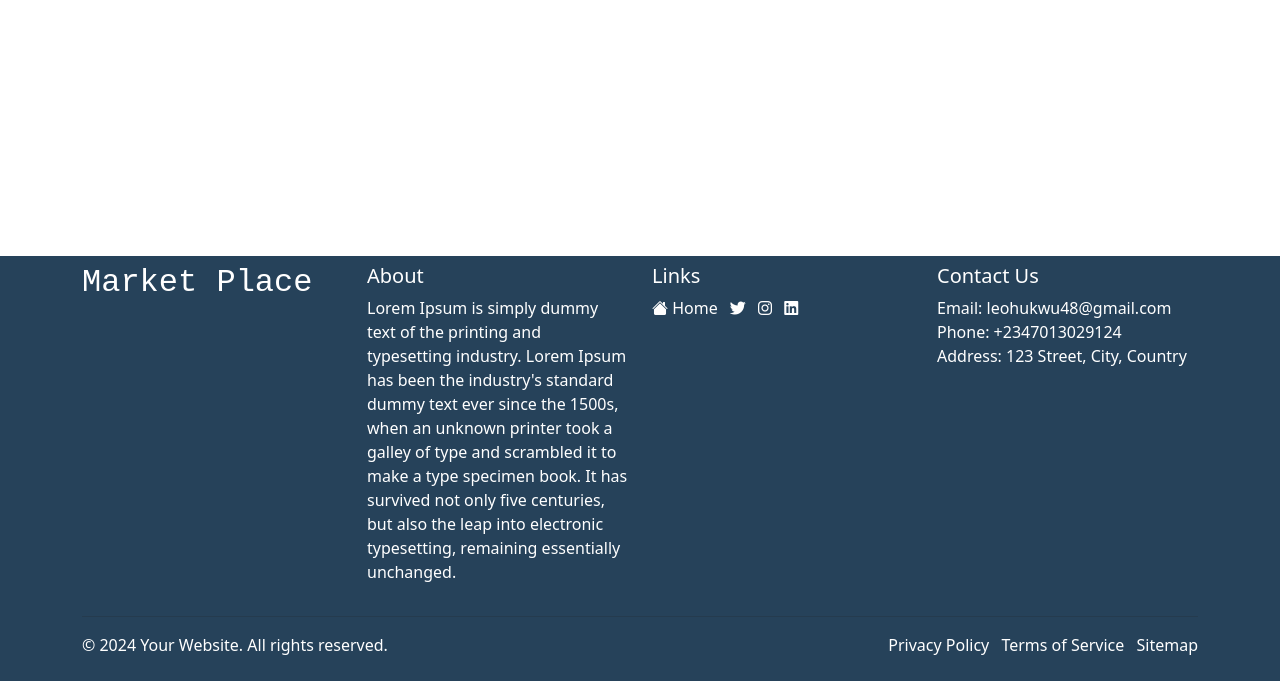
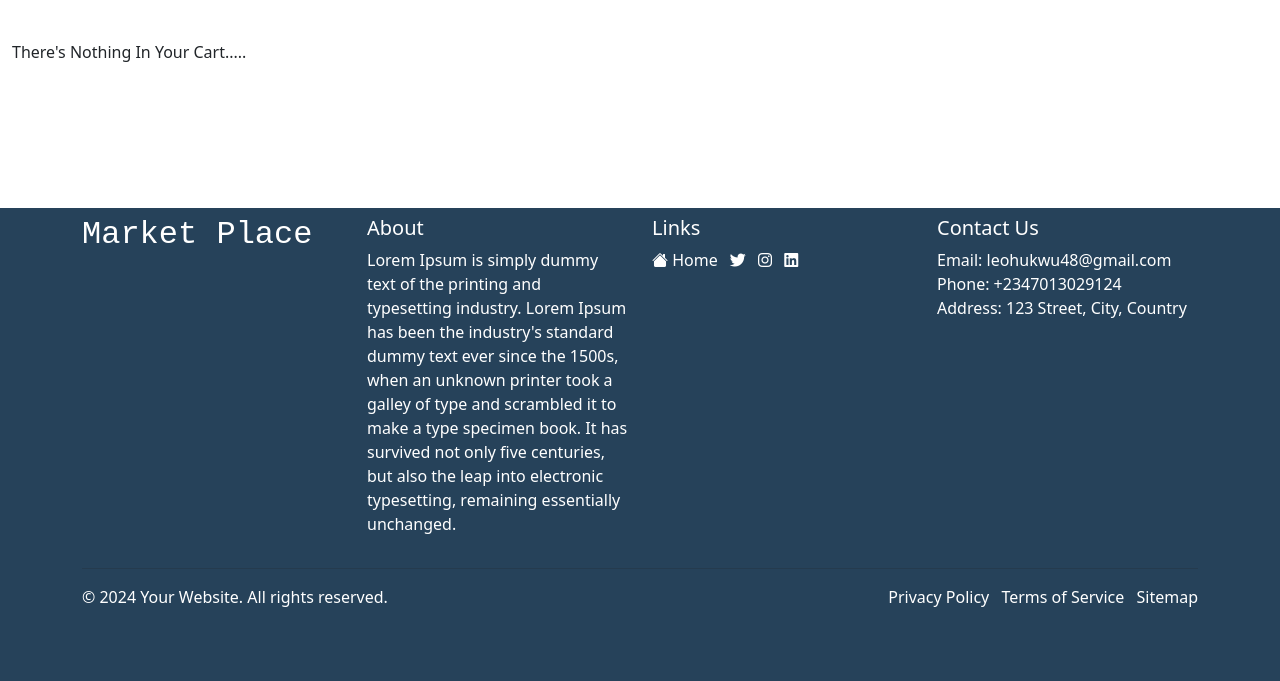
Before and after one commit to jiggyboy1/market_place, a Django app: page /cart/ in a window 1280 px wide. Shown: the part 177-858 px from the top of the page. After the commit the page ends 784 px from the top, so only its background shows below. Run offline with Django 5.2, Linux system fonts and the light colour scheme.

Commit message:
initial commit

```diff
--- a/cart/templates/cart_summary.html
+++ b/cart/templates/cart_summary.html
@@ -12,13 +12,11 @@
 </header>
 
 <br>
-<div class="container">
+<div class="container-fluid">
+    {% if cart_products%}
         {% for product in cart_products%}
-    <div class="row">
-        <div class="col-12 col-lg-8">
         <div class="card mb-3" style="max-width: 540px;">
             <div class="row g-0">
-
             <div class="col-md-4">
                 <img src="{{product.image.url}}" class="img-fluid rounded-start" alt="...">
             </div>
@@ -26,15 +24,18 @@
                 <div class="card-body">
                 <h5 class="card-title">Name: {{product.name}}</h5>
                 <p class="card-text">Price: ${{product.price}}</p>
-                                <p class="card-text">Description: {{product.description}}</p>
-                                <p class="card-text">Cateogry: {{product.cateogry}}</p>
+                <p class="card-text">Description: {{product.description}}.</p>
                 <a class="btn btn-outline-dark mt-auto" href="{% url 'home' %}">Home</a>
                 </div>
             </div>
             </div>
         </div>
-    </div>
         {% endfor %}
+    {% else %}
+
+    There's Nothing In Your Cart.....
+
+    {% endif %}
 </div>
 
 
@@ -42,6 +43,6 @@
 
 
 
-<br><br><br><br><br><br><br><br>
+<br><br><br><br><br>
 
 {% endblock content %}
--- a/main/views.py
+++ b/main/views.py
@@ -59,6 +59,7 @@ def login_user(request):
         user = authenticate(request,username=username,password=password)
         if user is not None:
             login(request,user)
+            messages.success(request,'You have logged in')
             return redirect('home')
         else:
             return redirect('login')
```
Also changed, not shown: db.sqlite3. Lines whose indentation alone changed are shown as unchanged.
